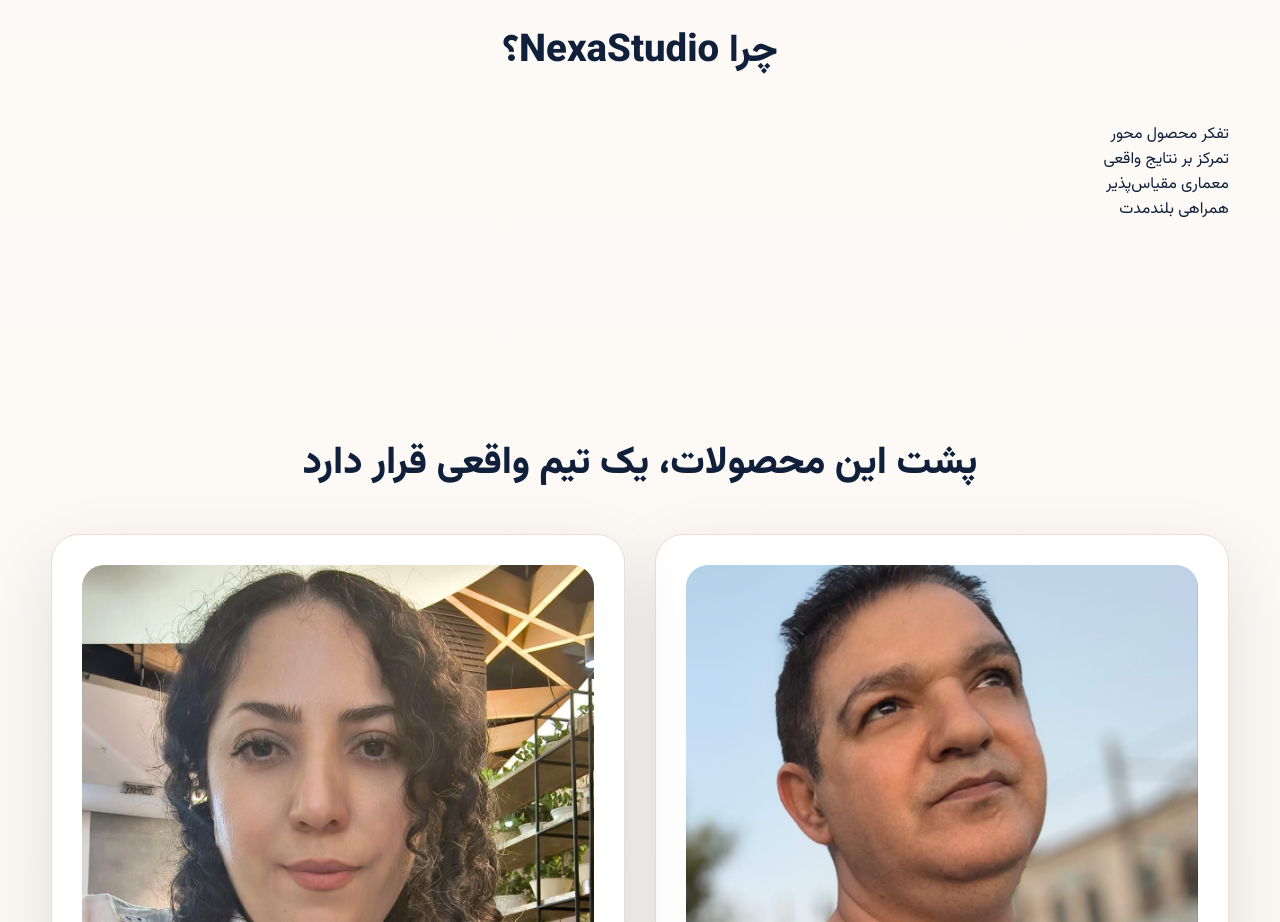
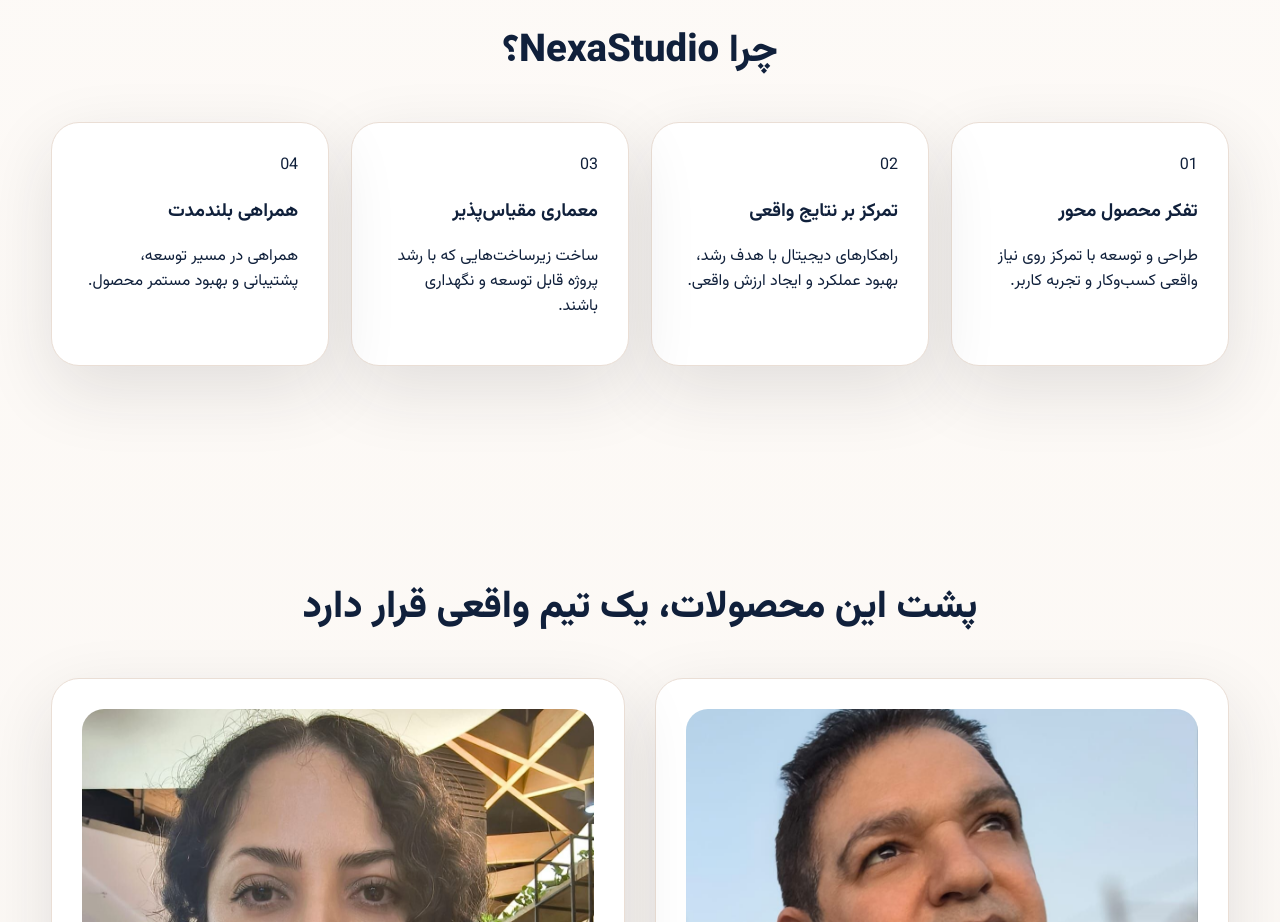
Before and after one commit to zohreksh/smartpilot, a Nuxt app: page / in a window 1280 px wide. Shown: the part 2620-3542 px from the top of the page. Built offline with nearby package versions, Linux system fonts and the light colour scheme.

Commit message:
refine Why NexaStudio section structure for reference design

```diff
--- a/components/sections/WhyUsSection.vue
+++ b/components/sections/WhyUsSection.vue
@@ -1,12 +1,28 @@
 <template>
-  <section class="section">
+  <section class="section why-section">
     <div class="container">
       <h2>چرا NexaStudio؟</h2>
-      <div class="features-grid">
-        <article>تفکر محصول محور</article>
-        <article>تمرکز بر نتایج واقعی</article>
-        <article>معماری مقیاس‌پذیر</article>
-        <article>همراهی بلندمدت</article>
+      <div class="why-grid">
+        <article class="why-card">
+          <span class="why-icon">01</span>
+          <h3>تفکر محصول محور</h3>
+          <p>طراحی و توسعه با تمرکز روی نیاز واقعی کسب‌وکار و تجربه کاربر.</p>
+        </article>
+        <article class="why-card">
+          <span class="why-icon">02</span>
+          <h3>تمرکز بر نتایج واقعی</h3>
+          <p>راهکارهای دیجیتال با هدف رشد، بهبود عملکرد و ایجاد ارزش واقعی.</p>
+        </article>
+        <article class="why-card">
+          <span class="why-icon">03</span>
+          <h3>معماری مقیاس‌پذیر</h3>
+          <p>ساخت زیرساخت‌هایی که با رشد پروژه قابل توسعه و نگهداری باشند.</p>
+        </article>
+        <article class="why-card">
+          <span class="why-icon">04</span>
+          <h3>همراهی بلندمدت</h3>
+          <p>همراهی در مسیر توسعه، پشتیبانی و بهبود مستمر محصول.</p>
+        </article>
       </div>
     </div>
   </section>
```
